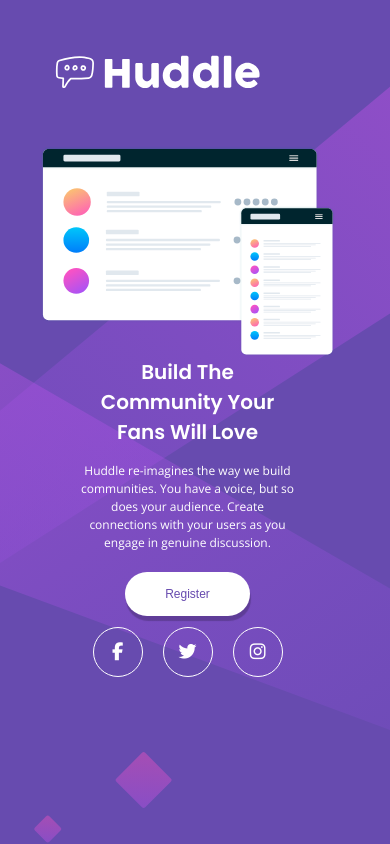
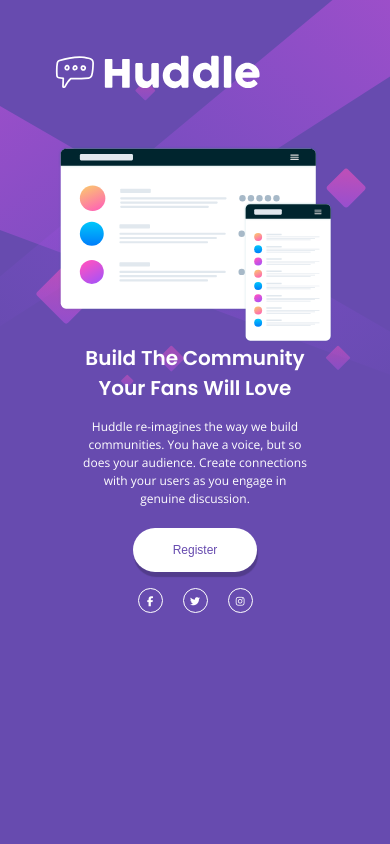
Before and after one commit to ribeiro-joaov/Quest-HTML---CSS, a plain HTML site: page index.html in a window 390 px wide. Drawn offline with nearby package versions, Linux system fonts and the light colour scheme; a web font is replaced by a local one.

Commit message:
correção responsividade

```diff
--- a/src/css/responsive.css
+++ b/src/css/responsive.css
@@ -1,8 +1,8 @@
-@media (max-width: 1000px) {
+@media (max-width: 1100px) {
   body {
     background: url(/src/images/bg-mobile.svg) no-repeat top/contain;
     background-color: var(--violet);
-
+    max-width: 600px;
   }
   .main-container {
     display: flex;
@@ -33,18 +33,17 @@
     margin-right: 0;
   }
 }
-@media (max-width: 400px) {
-    body {
-      background: url(/src/images/bg-mobile.svg) no-repeat top/cover;
-      background-color: var(--violet);
-      max-width: var(--mobile);
+@media (max-width: 500px) {
+  .footer .social a {
+    font-size: 1rem;
+    width: 25px;
+    height: 25px;
   }
-    .main-container {
-      height: auto;
 }
-    .main-container .about {
-      align-items: center;
-      text-align: center;
+
+@media (max-width: 420px) {
+  .main-container .mockup {
+    width: 90%;
   }
   .main-container .about h1 {
     font-size: 2rem;
@@ -57,13 +56,8 @@
     padding: 15px 40px;
     font-size: 1.2rem;
   }
-    .footer {
-      display: flex;
-      justify-content: center;
-      align-items: center;
-
-    }
   .footer .social {
+    margin-top: 5px;
     margin-right: 0;
   }
 }
--- a/src/css/style.css
+++ b/src/css/style.css
@@ -7,7 +7,9 @@ html {
 body {
   background: url(../images/bg-desktop.svg) no-repeat center center/cover;
   background-color: var(--violet);
-  height: 100vh;
+  max-width: 1440px;
+  margin: 0 auto;
+  min-height: 100vh;
 
 }
 .header .logo img {
@@ -22,7 +24,6 @@ body {
   max-width: var(--width-desktop);
   margin: 0 auto;
   padding: 0 20px;
-  height: 70vh;
 
 }
 .main-container .mockup {
```
Lines whose indentation alone changed are shown as unchanged.
